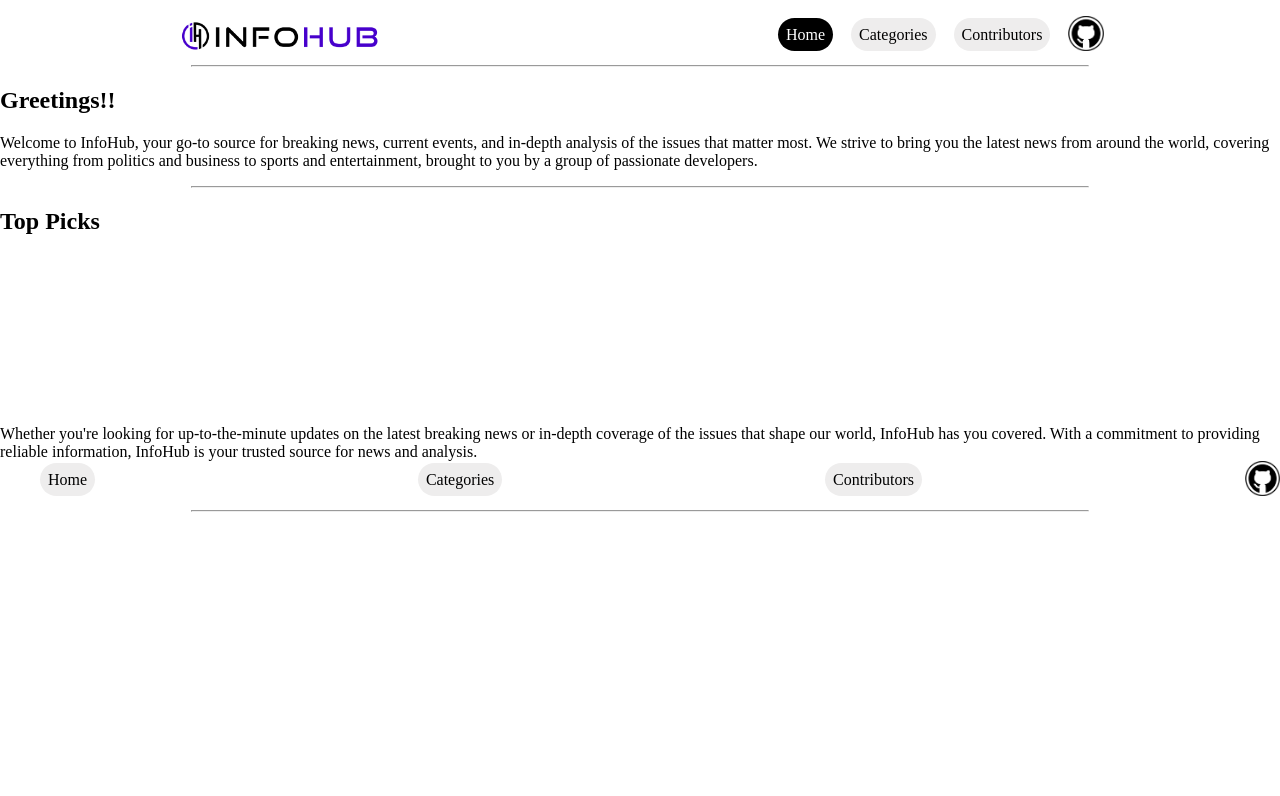
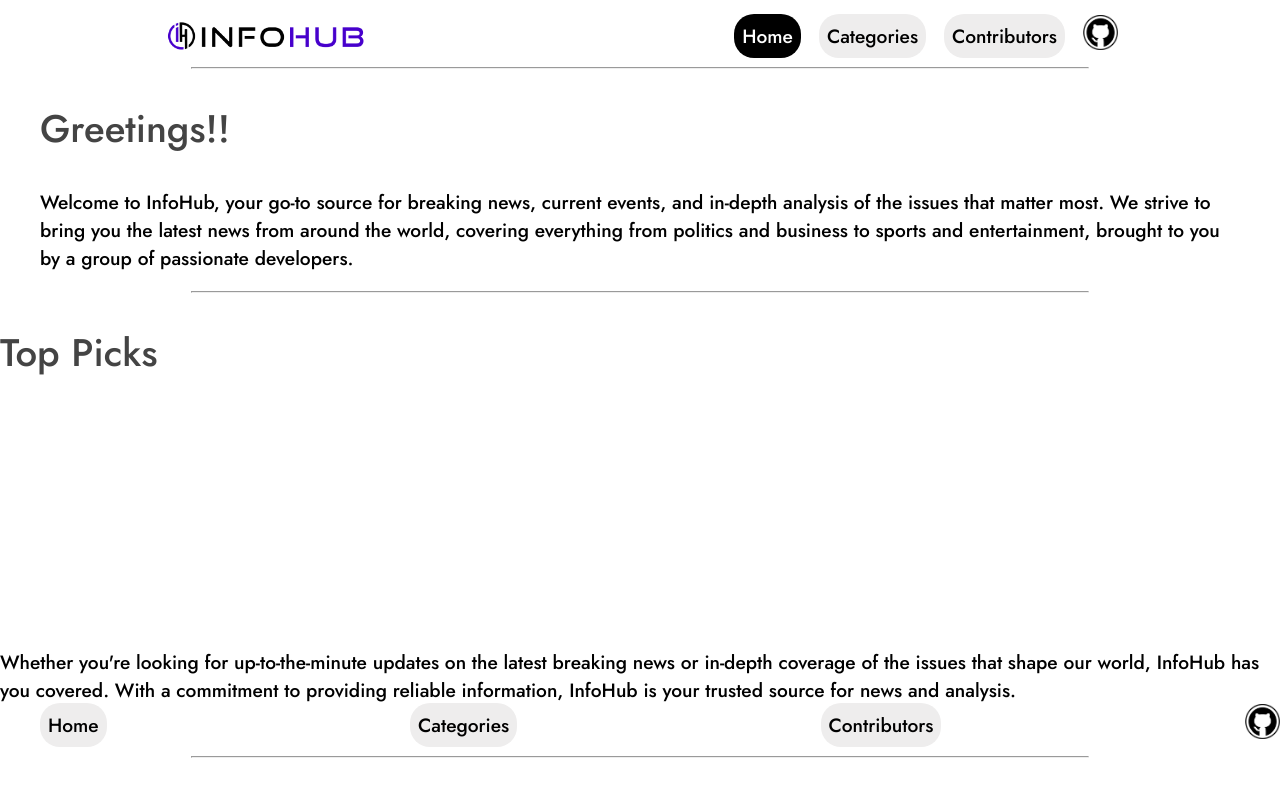
Before and after one commit to Topman-14/InfoHub, a plain HTML site: page src/html/index.html in a window 1280 px wide. Drawn offline with Linux system fonts and the light colour scheme.

Commit message:
add google font, add home.css, style hero section

```diff
--- /dev/null
+++ b/src/css/home.css
@@ -0,0 +1,10 @@
+#hero{
+    padding-inline: 10px;
+    max-width: 1200px;
+    margin: 0 auto;
+}
+h2{
+    color: var(--heading-color);
+    font-size: 2em;
+    font-weight: 500;
+}
--- a/src/css/styles.css
+++ b/src/css/styles.css
@@ -7,10 +7,12 @@
     --secondary-color: rgb(238, 237, 237);
     --active-link-bgcolor: rgb(0, 0, 0);
     --active-link-color: rgb(255, 255, 255);
+    --primary-font: 'Jost', sans-serif;
 }
 body{
     margin: 0px;
     background-color: var(--body-color);
+    font: 500 1.2em var(--primary-font);
 }
 #main-navbar{
     display: flex;
--- a/src/html/index.html
+++ b/src/html/index.html
@@ -4,7 +4,11 @@
     <meta charset="UTF-8">
     <meta http-equiv="X-UA-Compatible" content="IE=edge">
     <meta name="viewport" content="width=device-width, initial-scale=1.0">
+    <link rel="preconnect" href="https://fonts.googleapis.com">
+    <link rel="preconnect" href="https://fonts.gstatic.com" crossorigin>
+    <link href="https://fonts.googleapis.com/css2?family=Jost:wght@400;500&display=swap" rel="stylesheet">
     <link rel="stylesheet" href="/src/css/styles.css">
+    <link rel="stylesheet" href="/src/css/home.css">
     <title>InfoHub | Home</title>
 </head>
 <body>
```
